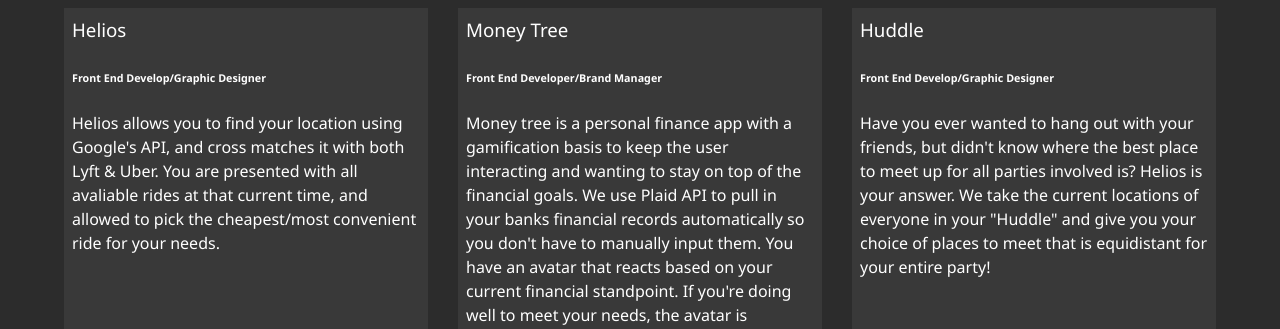
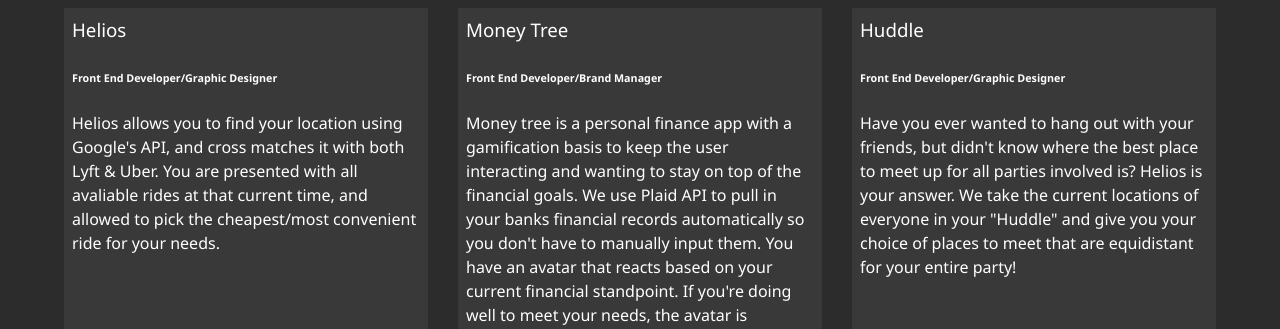
Before and after one commit to DavidVizena/modern_vizena_portfolio, a website: page dist/about.html in a window 1280 px wide. Shown: the part 862-1191 px from the top of the page. Drawn offline with Linux system fonts and the light colour scheme.

Commit message:
Changing typo errors on about page

```diff
--- a/dist/about.html
+++ b/dist/about.html
@@ -67,7 +67,7 @@
 
             <div class="job job-1">
                 <h3>Helios</h3>
-                <h6>Front End Develop/Graphic Designer</h6>
+                <h6>Front End Developer/Graphic Designer</h6>
                 <p>Helios allows you to find your location using Google's API, and cross matches it with both Lyft & Uber. You
                     are presented with all avaliable rides at that current time, and allowed to pick the cheapest/most convenient
                     ride for your needs.</p>
@@ -83,10 +83,10 @@
             </div>
             <div class="job job-3">
                 <h3>Huddle</h3>
-                <h6>Front End Develop/Graphic Designer</h6>
+                <h6>Front End Developer/Graphic Designer</h6>
                 <p>Have you ever wanted to hang out with your friends, but didn't know where the best place to meet up for all
                     parties involved is? Helios is your answer. We take the current locations of everyone in your "Huddle"
-                    and give you your choice of places to meet that is equidistant for your entire party! </p>
+                    and give you your choice of places to meet that are equidistant for your entire party! </p>
             </div>
         </div>
     </main>
```
Also changed, not shown: 2 other files.
